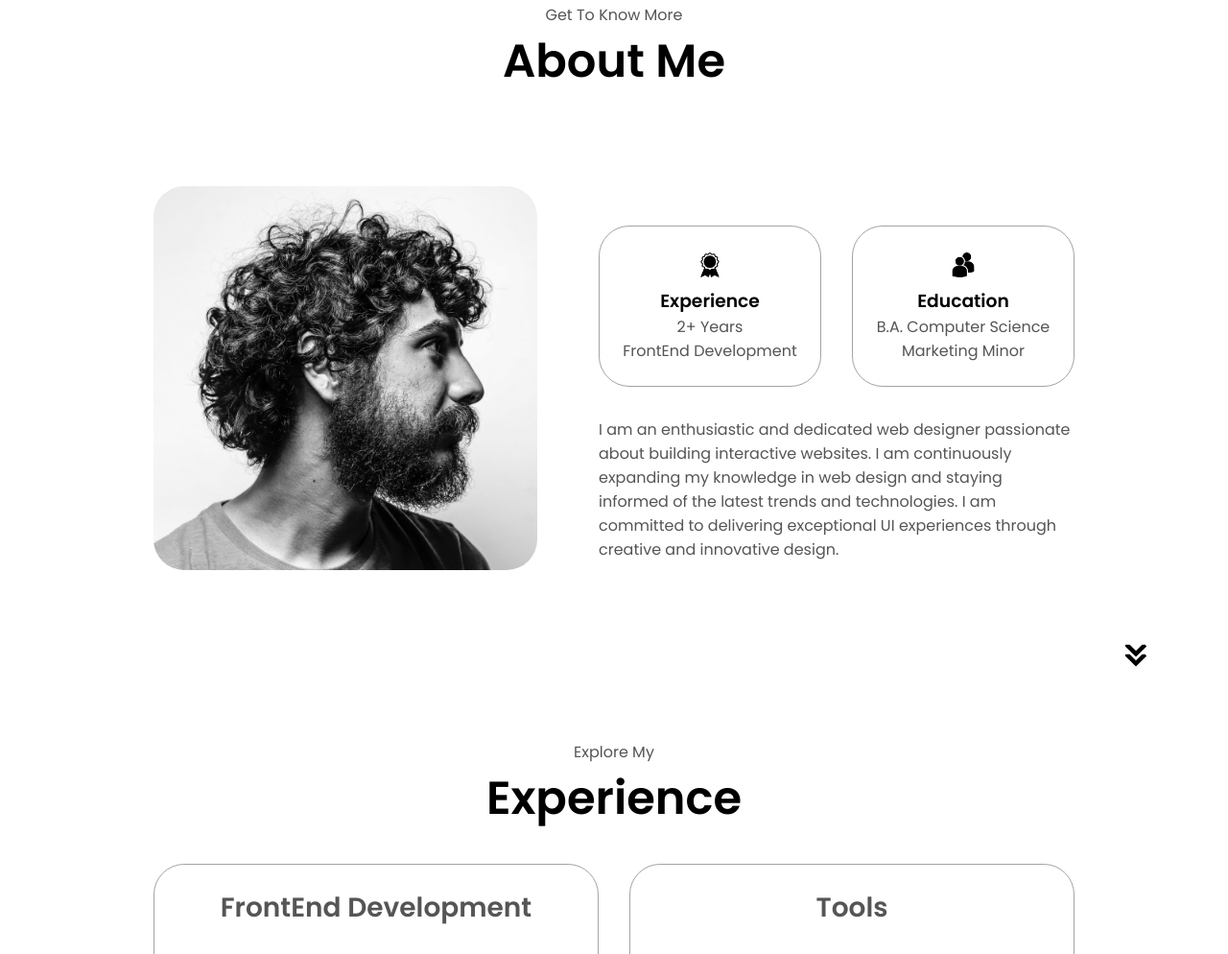
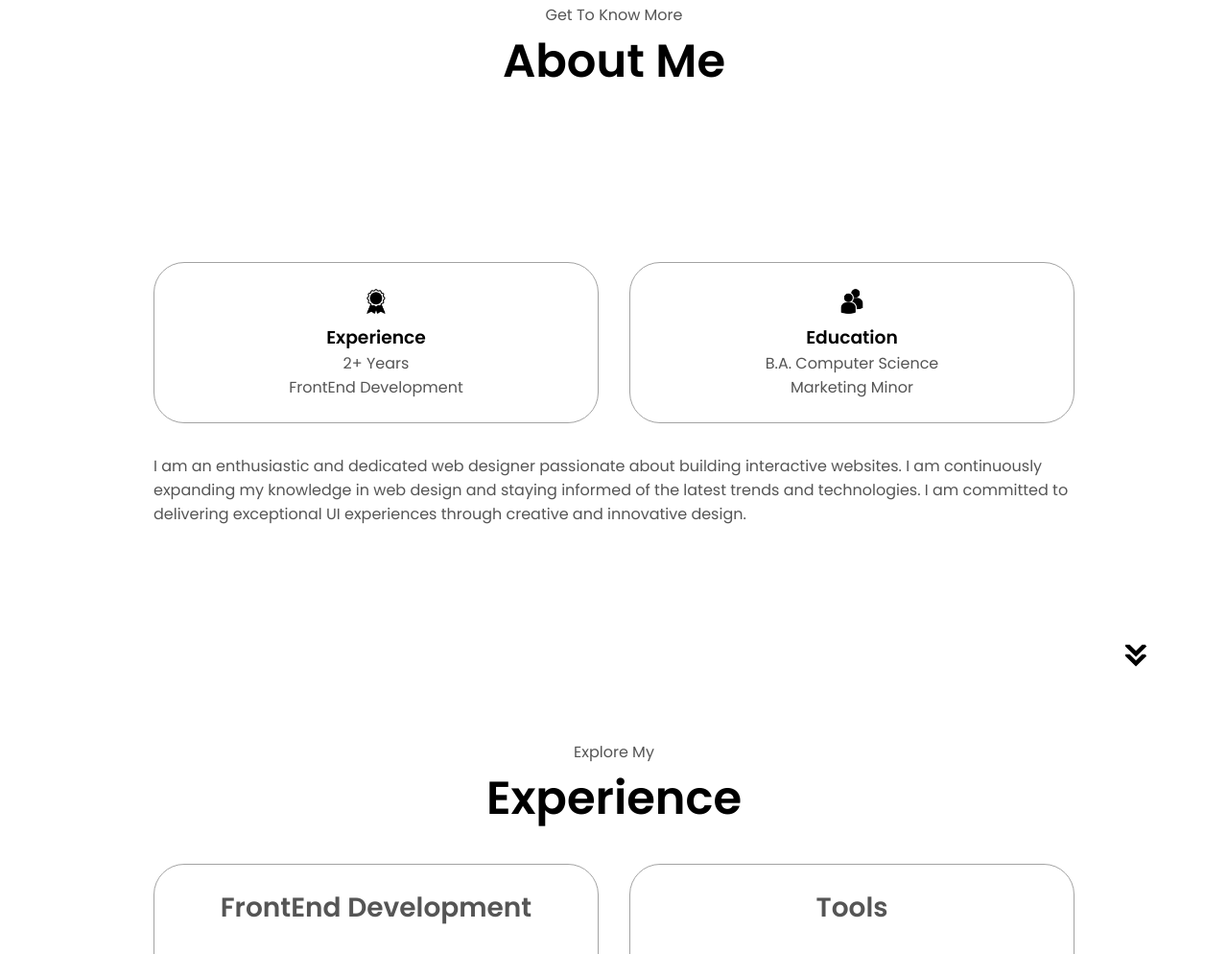
Before and after one commit to PradhanRickey/html-css-js-portfolio, a plain HTML site: page index.html in a window 1280 px wide. Shown: the part 925-1919 px from the top of the page at 96% size. Drawn offline with Linux system fonts and the light colour scheme; a script that the page names is missing.

Commit message:
Update index.html

```diff
--- a/index.html
+++ b/index.html
@@ -70,9 +70,6 @@
         <p class="section__text__p1">Get To Know More</p>
         <h1 class="title">About Me</h1>
         <div class="section-container">
-            <div class="section__pic-container">
-                <img src="./assets/about-pic.png" alt="Profile Picture" class="about-pic">
-            </div>
             <div class="about-details-container">
                 <div class="about-containers">
                     <div class="details-container">
```
